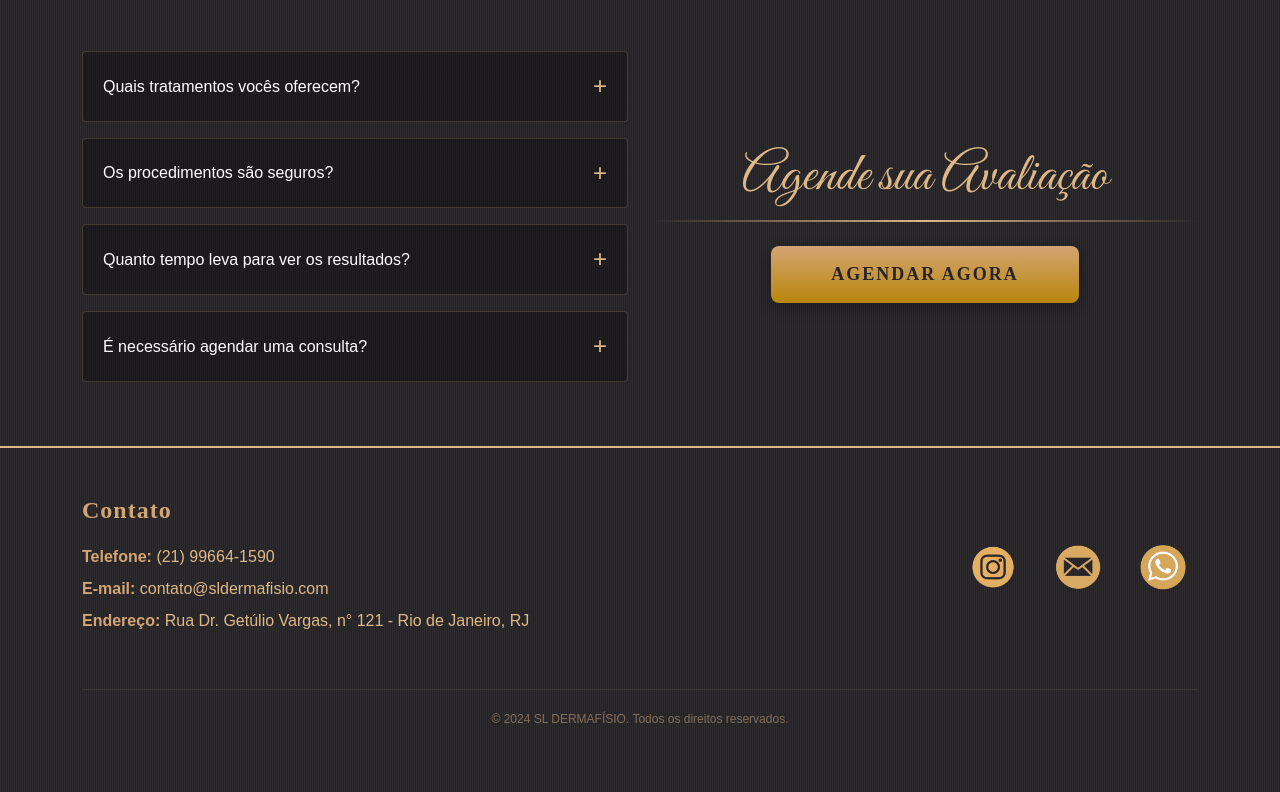
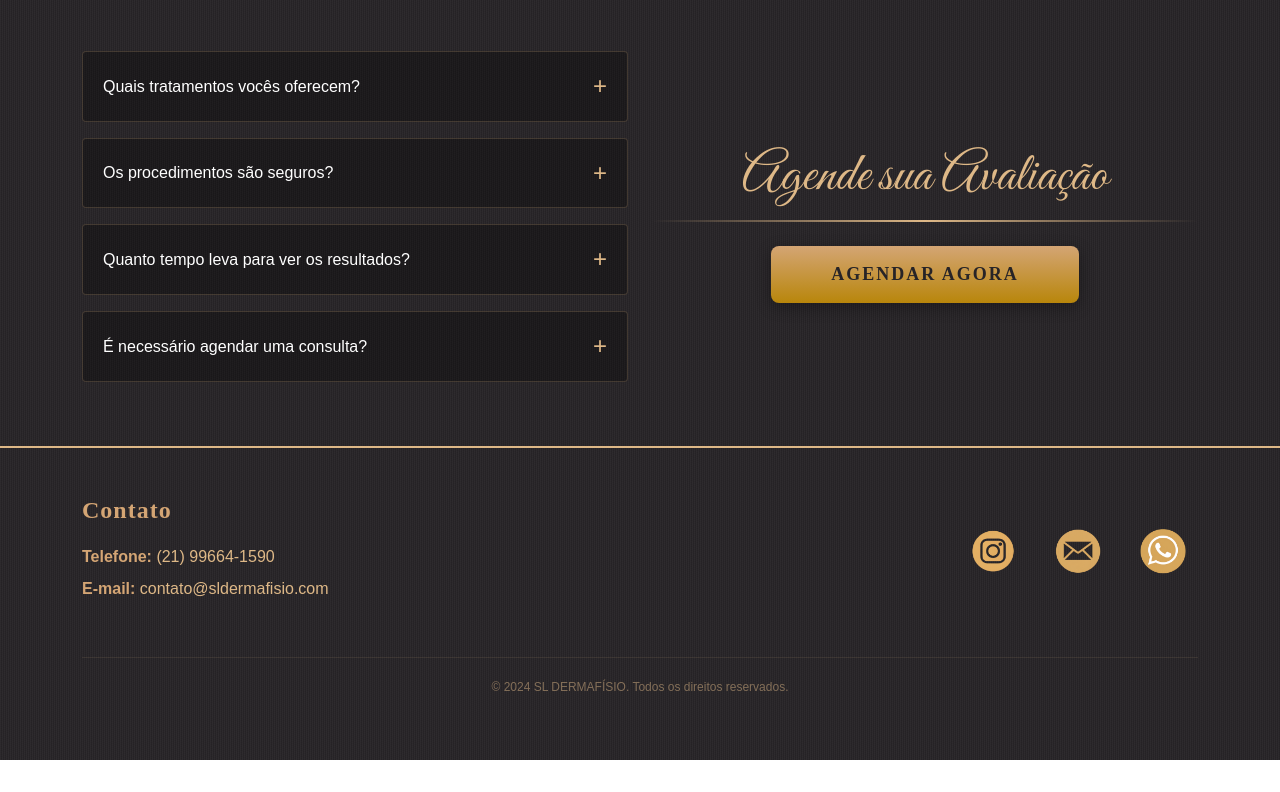
Before and after one commit to DhCavalcante777/dermafisio, a Vue app: page /v2 in a window 1280 px wide. Shown: the part 1218-2010 px from the top of the page. After the commit the page ends 1978 px from the top, so only its background shows below. Built offline with nearby package versions, Linux system fonts and the light colour scheme.

Commit message:
removendo endereco

```diff
--- a/src/components/footerV2.vue
+++ b/src/components/footerV2.vue
@@ -10,7 +10,7 @@
           <h3 class="footer-title">Contato</h3>
           <p><strong>Telefone:</strong> (21) 99664-1590</p>
           <p><strong>E-mail:</strong> contato@sldermafisio.com</p>
-          <p><strong>Endereço:</strong> Rua Dr. Getúlio Vargas, n° 121 - Rio de Janeiro, RJ</p>
+          <!-- <p><strong>Endereço:</strong> Rua Dr. Getúlio Vargas, n° 121 - Rio de Janeiro, RJ</p> -->
         </div>
 
         <!-- Redes Sociais -->
--- a/src/pages/landing-page.vue
+++ b/src/pages/landing-page.vue
@@ -23,7 +23,7 @@ const message = ref("");
 
 const sendMailto = () => {
   if (!fullName.value || !email.value) {
-    alert("Por favor, preencha todos os campos obrigatórios.");
+    alert("Por favor, preencha todos os campos obrigatórios");
     return;
   }
 
```
